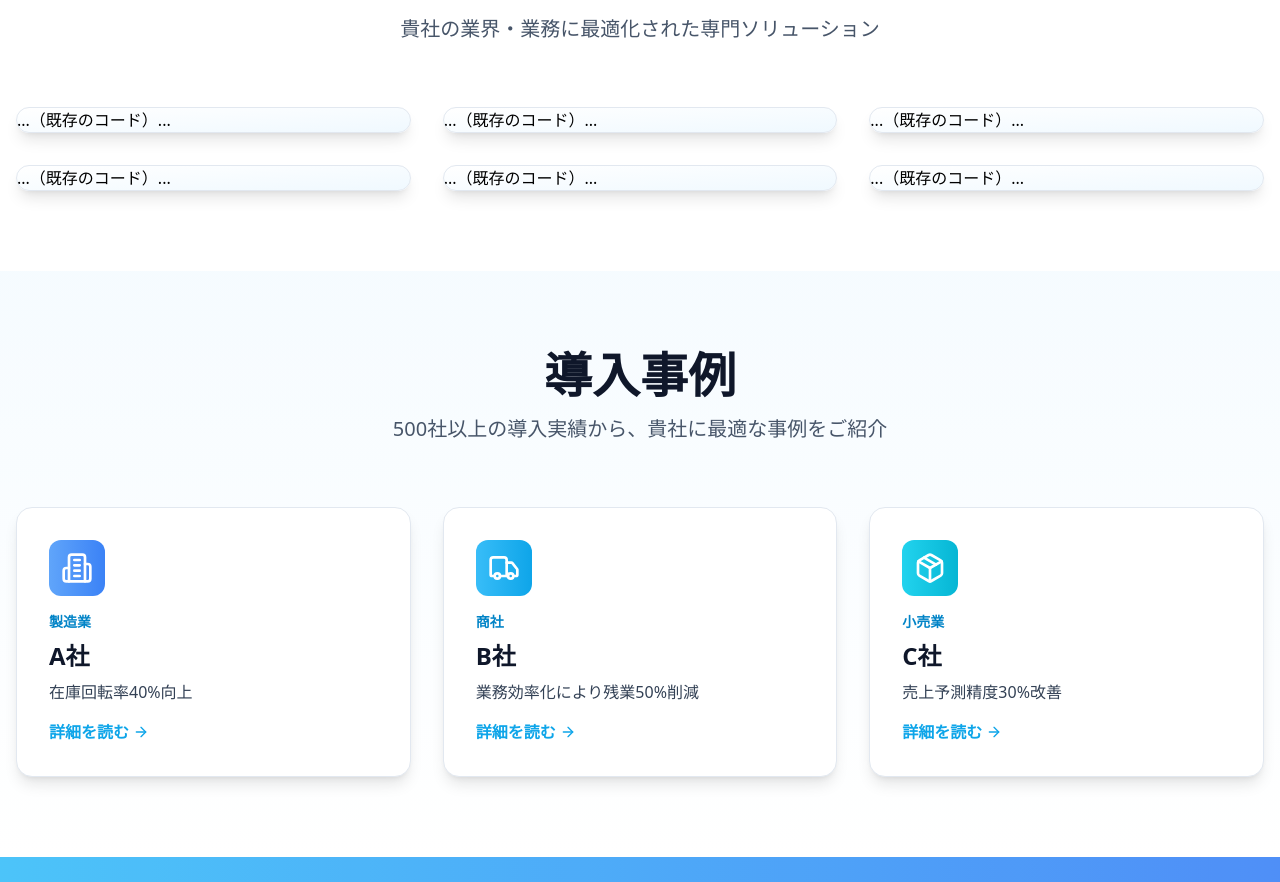
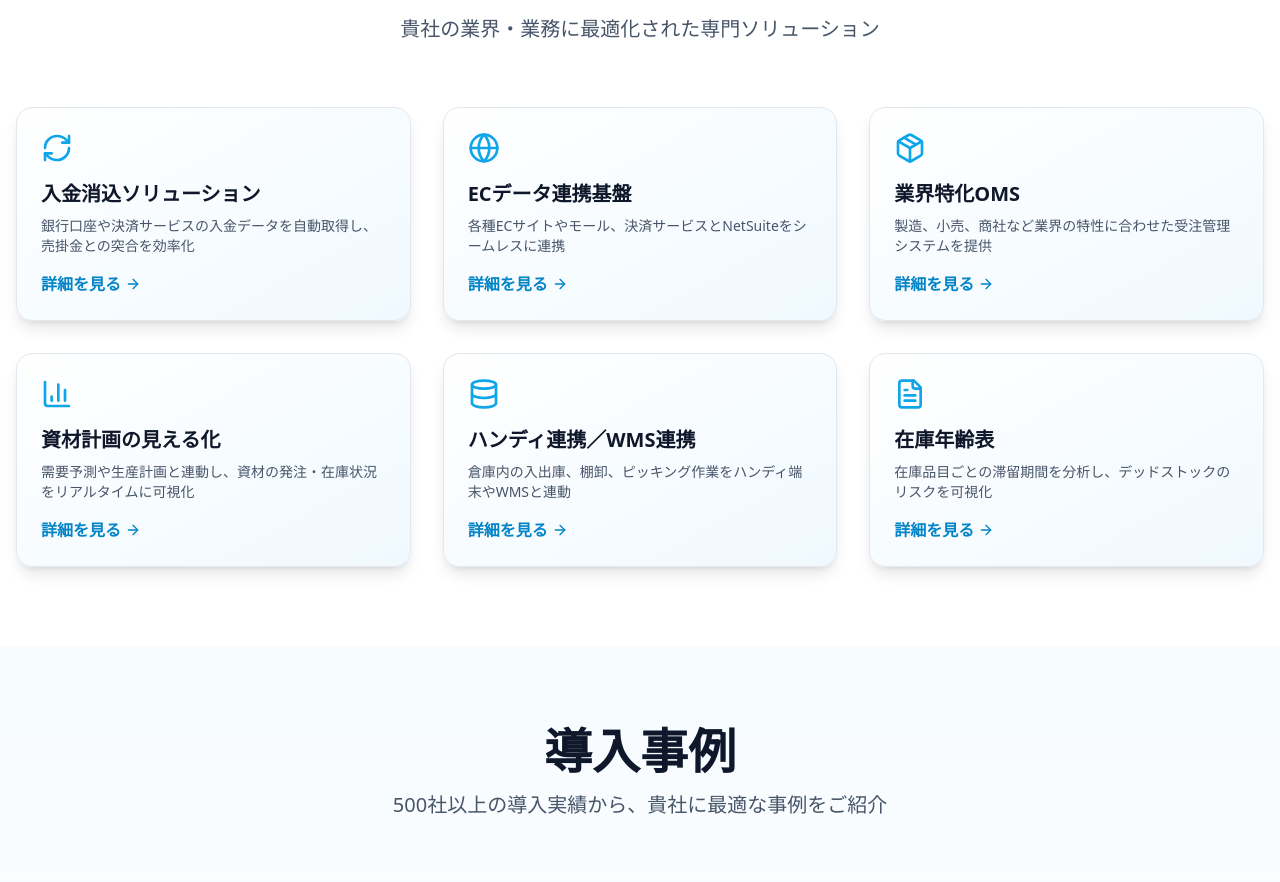
Before and after one commit to Kaito-Momoi/netsuite-landing, a React (Create React App) app: page / in a window 1280 px wide. Shown: the part 1575-2457 px from the top of the page. Built offline with nearby package versions, Linux system fonts and the light colour scheme.

Commit message:
fix: render solution content

```diff
--- a/src/NetSuite.tsx
+++ b/src/NetSuite.tsx
@@ -266,8 +266,13 @@ const NetSuite = () => {
         navigate(routes[index]);
       }}
     >
-      <div className="relative overflow-hidden rounded-2xl bg-gradient-to-br from-white to-sky-50 border border-slate-200 hover:border-sky-400 transition-all duration-300 shadow-lg hover:shadow-xl">
-        ...（既存のコード）...
+      <div className="relative overflow-hidden rounded-2xl bg-gradient-to-br from-white to-sky-50 border border-slate-200 hover:border-sky-400 transition-all duration-300 shadow-lg hover:shadow-xl p-6">
+        <div className="text-sky-500 mb-4">{solution.icon}</div>
+        <h3 className="text-xl font-bold mb-2 text-slate-900">{solution.title}</h3>
+        <p className="text-slate-600 text-sm">{solution.description}</p>
+        <div className="mt-4 inline-flex items-center text-sky-600 font-semibold">
+          詳細を見る <ArrowRight className="w-4 h-4 ml-1" />
+        </div>
       </div>
     </div>
   ))}
```
